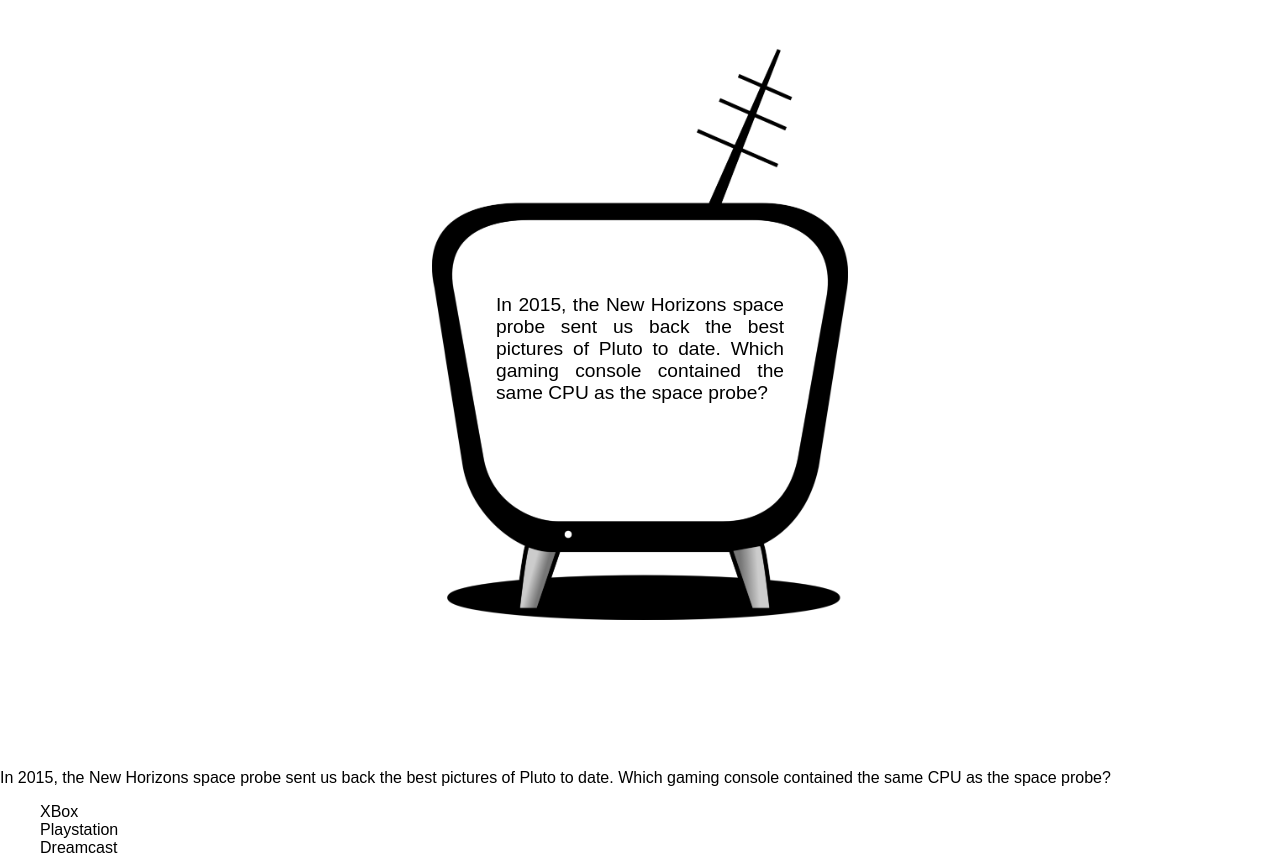
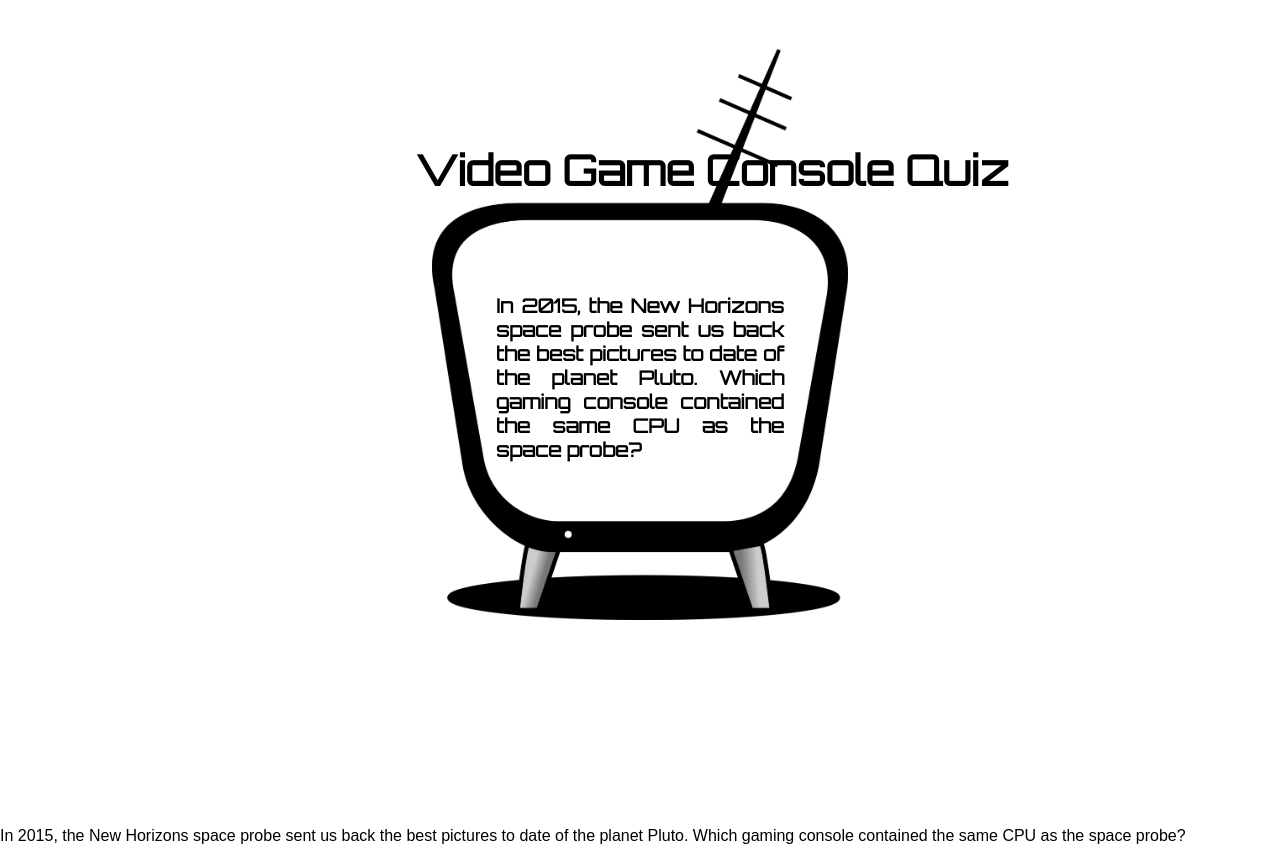
Before and after one commit to nikthequik/quiz-app, a plain HTML site: page index.html in a window 1280 px wide. Shown: the top 853 px of the page. Drawn offline with nearby package versions, Linux system fonts and the light colour scheme.

Commit message:
-add new font -add and position title

```diff
--- a/css/style.css
+++ b/css/style.css
@@ -1,17 +1,25 @@
-img {
+#title {
+	font-family: 'Orbitron', sans-serif;
+	position: absolute;
+	left: 10em;
+	top: 2.8em;
+	font-size: 2.6em;
+}
+#tv {
 	max-width: 26em;
 	display: block;
 	margin: 0 auto;
 	margin-top: 3em;
-
 }
 
 #tv-box {
 	position: relative;
+	font-family: 'Orbitron', sans-serif;
 	top: -18em;
 	max-width: 15em;
 	margin: 0 auto;
 	font-size: 1.2em;
+	font-weight: 900;
 }
 .question {
 	text-align: justify;
--- a/index.html
+++ b/index.html
@@ -3,16 +3,18 @@
 <head>
 	<meta charset="UTF-8">
 	<title>Game Console Quiz</title>
+	<link href='https://fonts.googleapis.com/css?family=Orbitron' rel='stylesheet' type='text/css'>
 	<link rel="stylesheet" href="css/normalize.css">
 	<link rel="stylesheet" href="css/style.css">
 </head>
 <body>
-	<img src="img/tv.png" alt="Television">
-	<div id="tv-box"><p class="question">In 2015, the New Horizons space probe sent us back the best pictures of Pluto to date.  Which gaming console contained the same CPU as the space probe?</p></div>
+	<h1 id="title">Video Game Console Quiz</h1>
+	<img id="tv"src="img/tv.png" alt="Television">
+	<div id="tv-box"><p class="question">In 2015, the New Horizons space probe sent us back the best pictures to date of the planet Pluto.  Which gaming console contained the same CPU as the space probe?</p></div>
 
 	<!-- Questions and Choices -->
 	<div class="question-box">
-		<p class="question">In 2015, the New Horizons space probe sent us back the best pictures of Pluto to date.  Which gaming console contained the same CPU as the space probe?</p>
+		<p class="question">In 2015, the New Horizons space probe sent us back the best pictures to date of the planet Pluto.  Which gaming console contained the same CPU as the space probe?</p>
 		<ul class="answers">
 			<li class="choice">XBox</li>
 			<li class="choice">Playstation</li>
```
